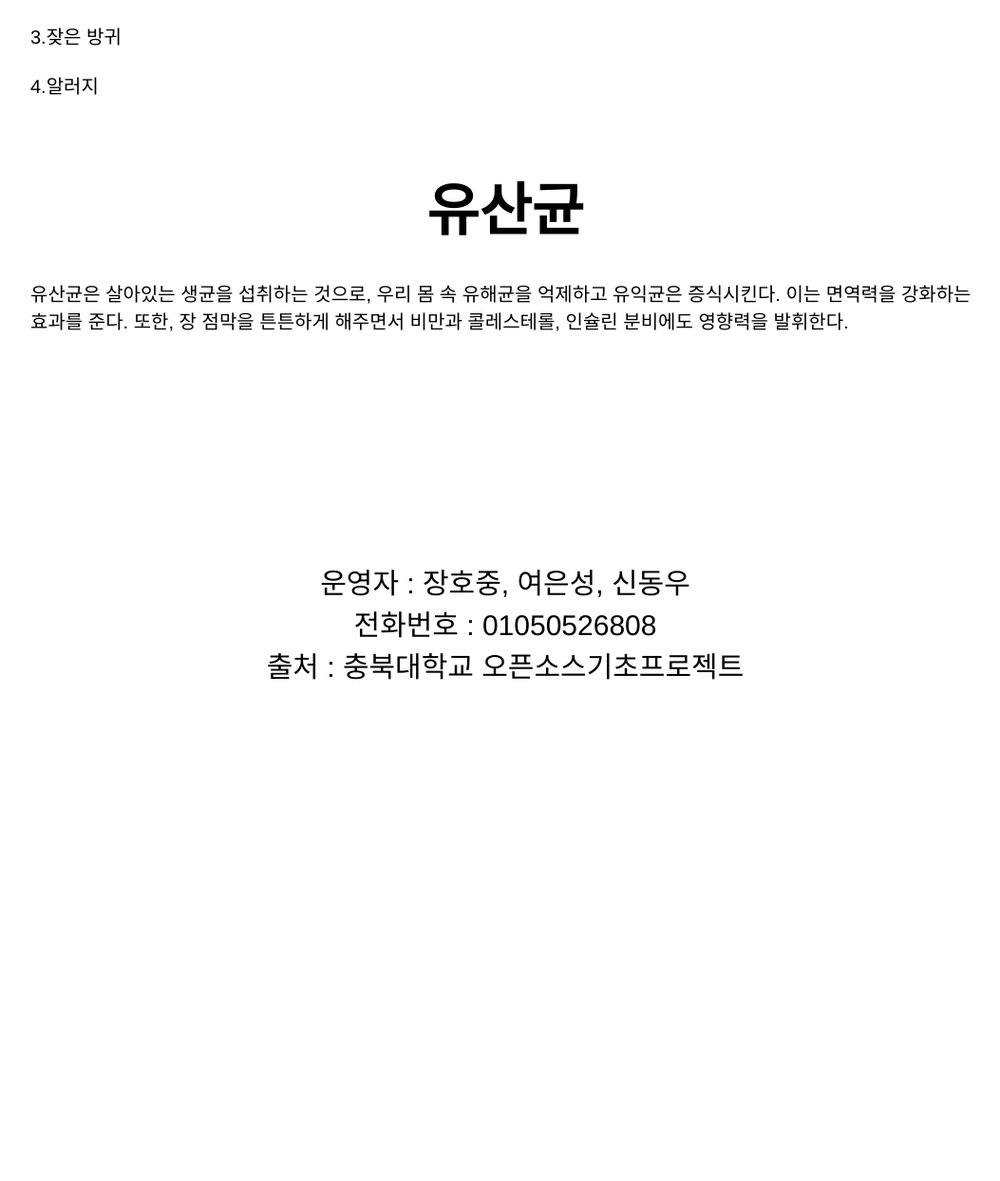
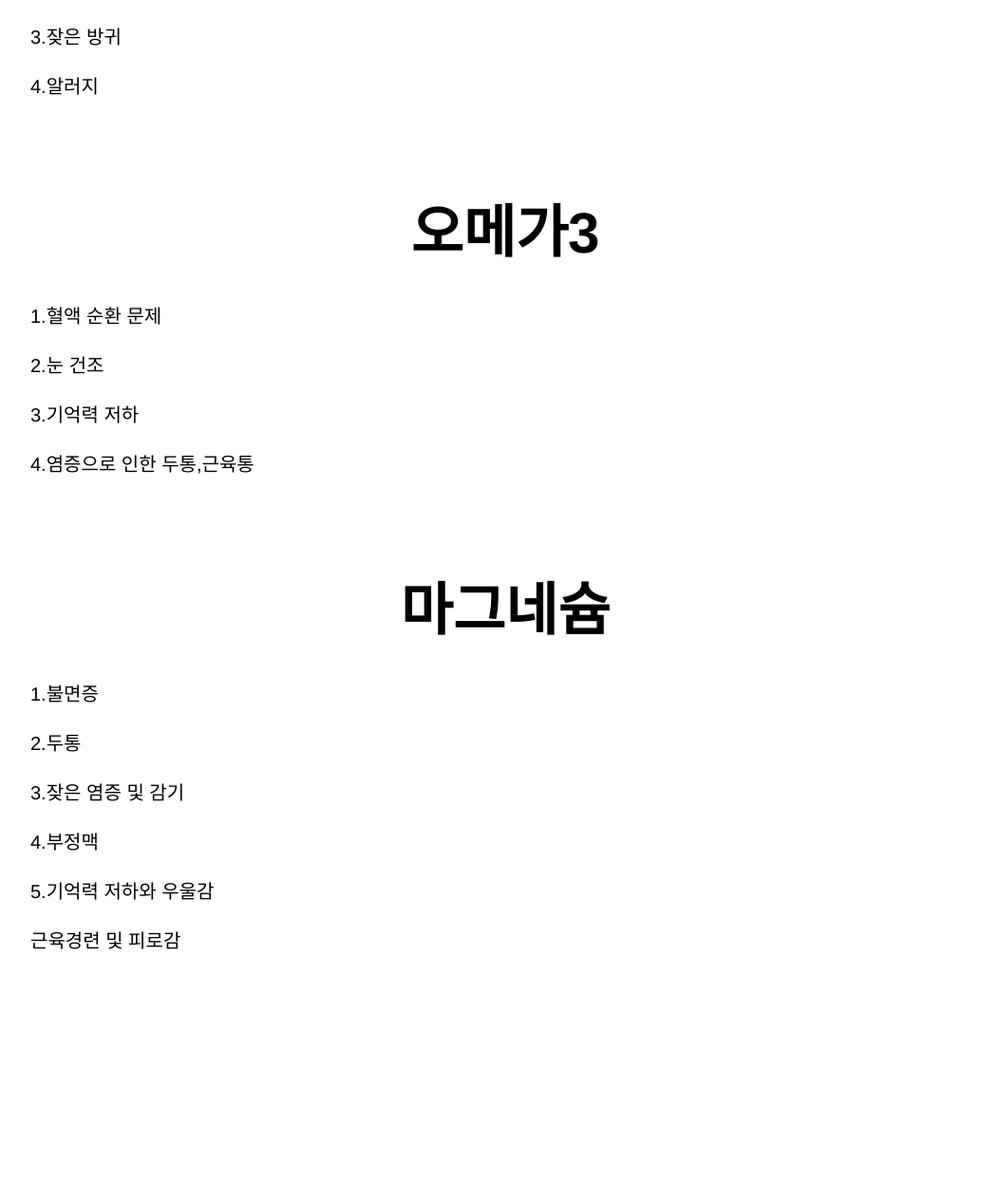
Before and after one commit to snsthqhr/opensauce, a Django app: template templates/pynuts/homepage_problem.html in a window 1280 px wide. Shown: the part 357-1601 px from the top of the page at 95% size, without its empty margins (108-1161 px from the left). Before the commit the page ends 1073 px from the top, so only its background shows below. Run offline with Django 3.2, Linux system fonts and the light colour scheme; the template is opened without the code that fills it, so the values that code supplies are empty.

Commit message:
problem 마그네숨

```diff
--- a/templates/pynuts/homepage_problem.html
+++ b/templates/pynuts/homepage_problem.html
@@ -25,18 +25,30 @@
         유산균 </h1>
    <br/>
   <div class="new">
-    <li>1.복통,변비 <br/><br/>2.만성피로<br/><br/>3.잦은 방귀<br/><br/>4.알러지
+    <li>1.복통,변비 <br/><br/>2.만성피로<br/><br/>3.잦은 방귀<br/><br/>4.알러지<br/><br/>
+    </li>
+</div>
 
-    </li>
+<h1>
+    <br/>
+    오메가3 </h1>
+<br/>
+<div class="new">
+<li>1.혈액 순환 문제 <br/><br/>2.눈 건조<br/><br/>3.기억력 저하<br/><br/>4.염증으로 인한 두통,근육통<br/><br/>
+</li>
 </div>
 <h1>
     <br/>
-    유산균 </h1>
+    마그네슘 </h1>
 <br/>
 <div class="new">
-<li>유산균은 살아있는 생균을 섭취하는 것으로, 우리 몸 속 유해균을 억제하고 유익균은 증식시킨다. 이는 면역력을 강화하는 효과를 준다. 또한, 장 점막을 튼튼하게 해주면서 비만과 콜레스테롤, 인슐린 분비에도 영향력을 발휘한다.
-    </li>
+<li>1.불면증 <br/><br/>2.두통<br/><br/>3.잦은 염증 및 감기<br/><br/>4.부정맥<br/><br/>5.기억력 저하와 우울감<br/><br/>근육경련 및 피로감
+</li>
 </div>
+
+
+
+
 
 
 
```
